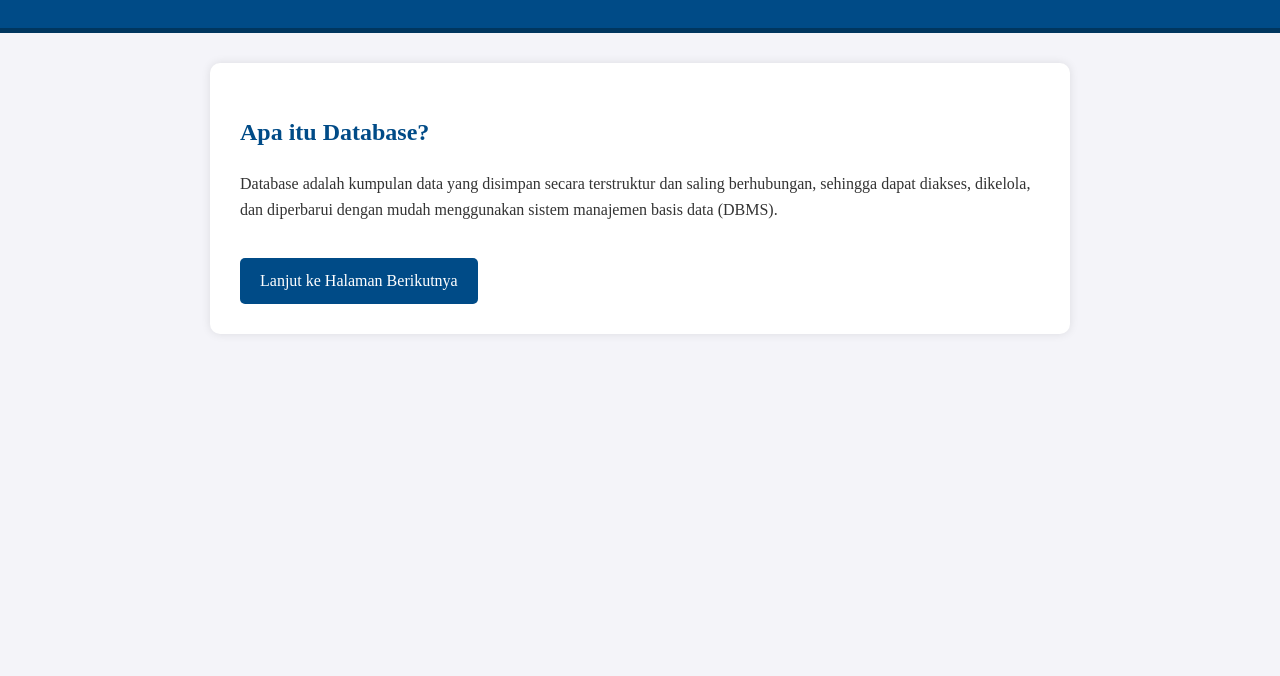
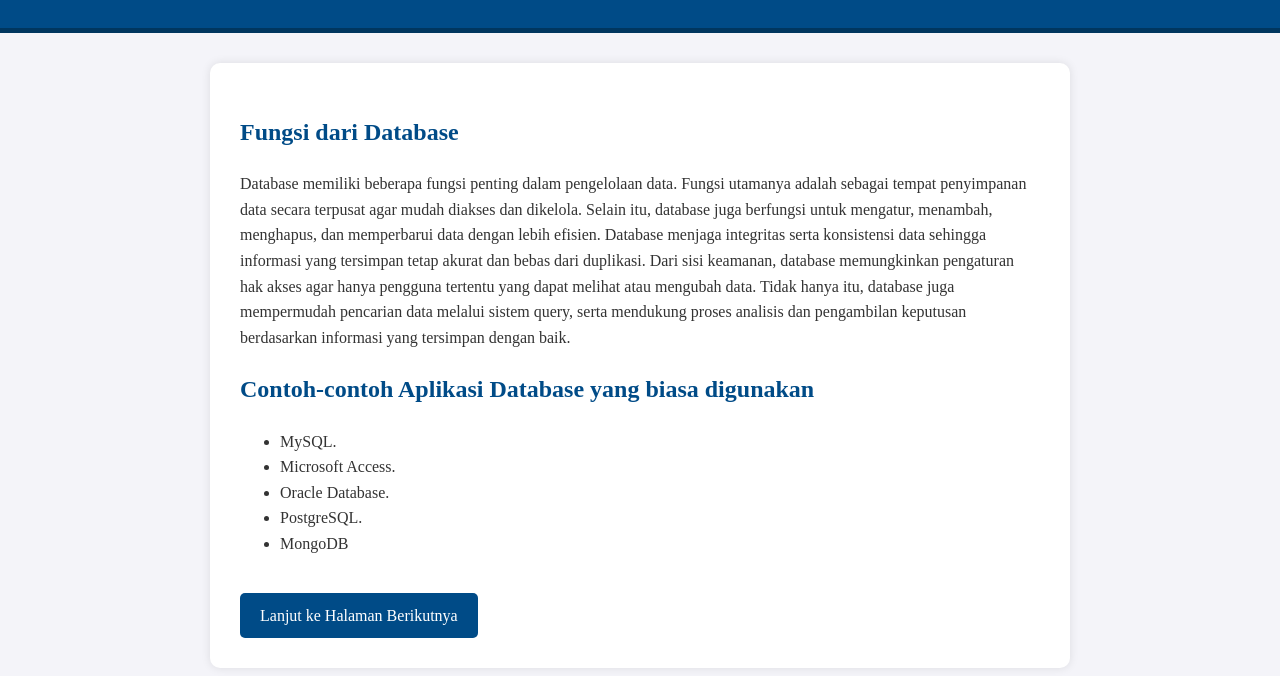
Before and after one commit to VnEris1/tekkom.github.io, a plain HTML site: page hal2.html in a window 1280 px wide. Shown: the part 106-782 px from the top of the page. Drawn offline with Linux system fonts and the light colour scheme.

Commit message:
Update hal2.html

```diff
--- a/hal2.html
+++ b/hal2.html
@@ -52,11 +52,26 @@
   </header>
 
   <main>
-    <h2>Apa itu Database?</h2>
+    <h2>Fungsi dari Database</h2>
     <p>
-      Database adalah kumpulan data yang disimpan secara terstruktur dan saling berhubungan, sehingga dapat
-      diakses, dikelola, dan diperbarui dengan mudah menggunakan sistem manajemen basis data (DBMS).
+      Database memiliki beberapa fungsi penting dalam pengelolaan data. Fungsi utamanya adalah sebagai
+      tempat penyimpanan data secara terpusat agar mudah diakses dan dikelola. Selain itu, database juga
+      berfungsi untuk mengatur, menambah, menghapus, dan memperbarui data dengan lebih efisien. Database
+      menjaga integritas serta konsistensi data sehingga informasi yang tersimpan tetap akurat dan bebas dari
+      duplikasi. Dari sisi keamanan, database memungkinkan pengaturan hak akses agar hanya pengguna tertentu
+      yang dapat melihat atau mengubah data. Tidak hanya itu, database juga mempermudah pencarian data
+      melalui sistem query, serta mendukung proses analisis dan pengambilan keputusan berdasarkan informasi
+      yang tersimpan dengan baik.
     </p>
+
+    <h2>Contoh-contoh Aplikasi Database yang biasa digunakan</h2>
+    <ul>
+      <li>MySQL.</li>
+      <li>Microsoft Access.</li>
+      <li>Oracle Database.</li>
+      <li>PostgreSQL.</li>
+      <li>MongoDB</li>
+    </ul>
 
     <a href="hal3.html">Lanjut ke Halaman Berikutnya</a>
   </main>
```
